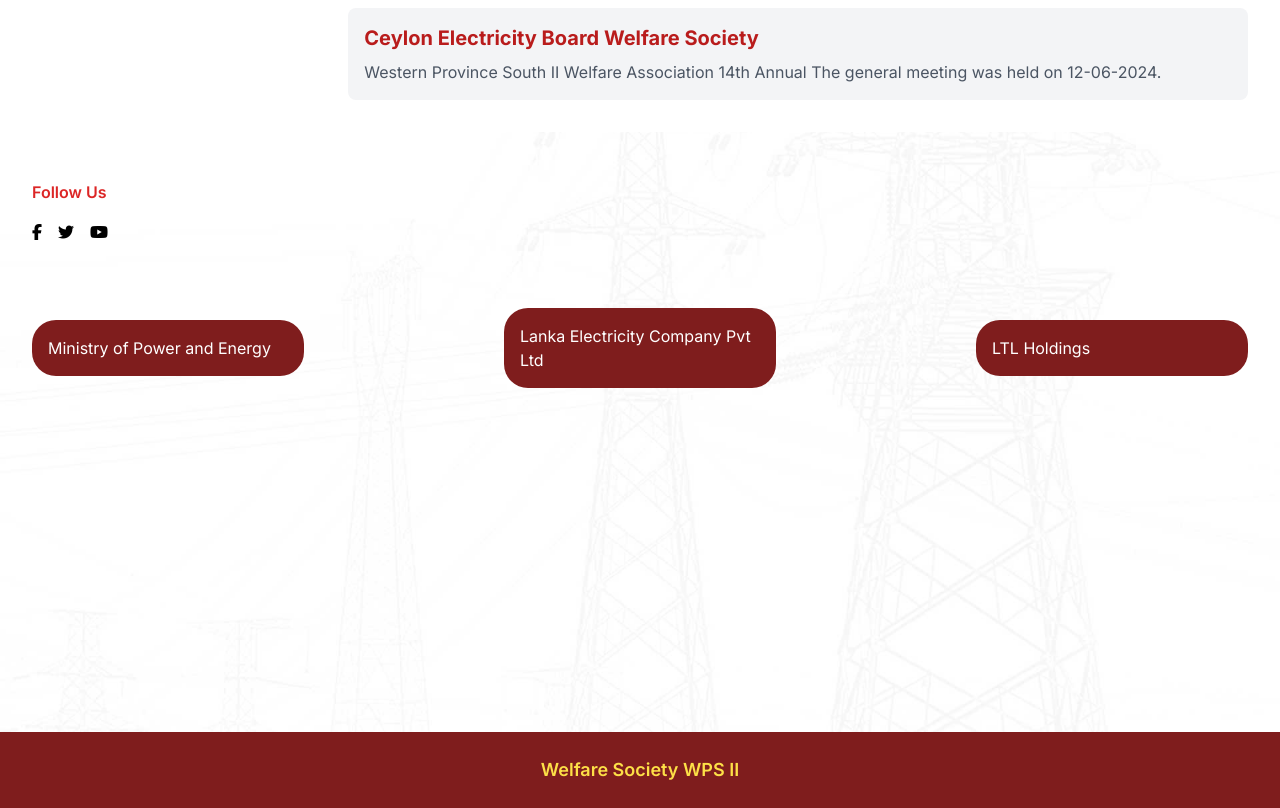
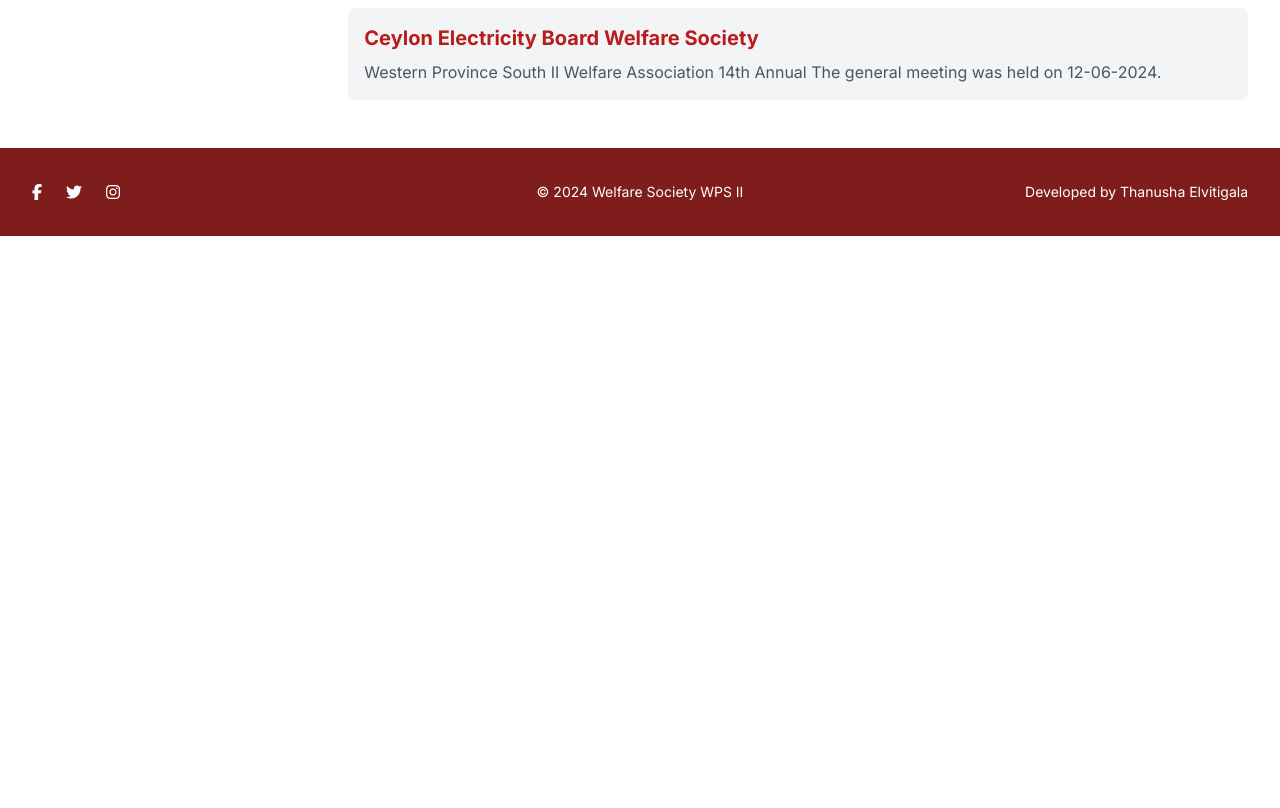
Before and after one commit to ITCEBWPS2/cebWelfareFrontend, a React (Vite) app: page / in a window 1280 px wide. Shown: the part 1120-1928 px from the top of the page. After the commit the page ends 1356 px from the top, so only its background shows below. Built offline with nearby package versions, Linux system fonts and the light colour scheme.

Commit message:
fix: fix footer

```diff
--- /dev/null
+++ b/src/components/BottomBar.jsx
@@ -0,0 +1,52 @@
+import React from "react";
+import { Link } from "react-router-dom";
+import "@fortawesome/fontawesome-free/css/all.min.css";
+
+const BottomBar = () => {
+  return (
+    <div className="mt-4">
+      <div className="bg-red-900 text-white py-8 w-full">
+        <div className="wrapper flex justify-between items-center space-y-4 flex-col md:flex-row md:space-y-0">
+          <div className="flex-1">
+            <div className="flex justify-start space-x-6">
+              <a
+                href="https://facebook.com"
+                target="_blank"
+                rel="noopener noreferrer"
+                className="text-white hover:text-yellow-300"
+              >
+                <i className="fab fa-facebook-f"></i>
+              </a>
+              <a
+                href="https://twitter.com"
+                target="_blank"
+                rel="noopener noreferrer"
+                className="text-white hover:text-yellow-300"
+              >
+                <i className="fab fa-twitter"></i>
+              </a>
+              <a
+                href="https://instagram.com"
+                target="_blank"
+                rel="noopener noreferrer"
+                className="text-white hover:text-yellow-300"
+              >
+                <i className="fab fa-instagram"></i>
+              </a>
+            </div>
+          </div>
+          <Link to="/">
+            <p className="flex-1 text-[14px] text-center text-white hover:text-yellow-300">
+              © 2024 Welfare Society WPS II
+            </p>
+          </Link>
+          <p className="flex-1 text-[14px] text-right text-white">
+            Developed by Thanusha Elvitigala
+          </p>
+        </div>
+      </div>
+    </div>
+  );
+};
+
+export default BottomBar;
--- a/src/components/MainLayout.jsx
+++ b/src/components/MainLayout.jsx
@@ -1,14 +1,14 @@
 // src/components/MainLayout.jsx
 import React from "react";
 import Navbar from "./Navbar";
-import Footer from "./Footer";
+import BottomBar from "./BottomBar";
 
 const MainLayout = ({ children }) => {
   return (
     <div>
       <Navbar />
       {children}
-      <Footer />
+      <BottomBar />
     </div>
   );
 };
--- a/src/components/Navbar.jsx
+++ b/src/components/Navbar.jsx
@@ -23,7 +23,7 @@
 
   return (
     <nav className="bg-red-900 py-4">
-      <div className="wrapper-nav flex-between">
+      <div className="wrapper flex-between">
         {/* Logo Section */}
         <Link to="/">
           <div className="flex-center gap-2">
```
